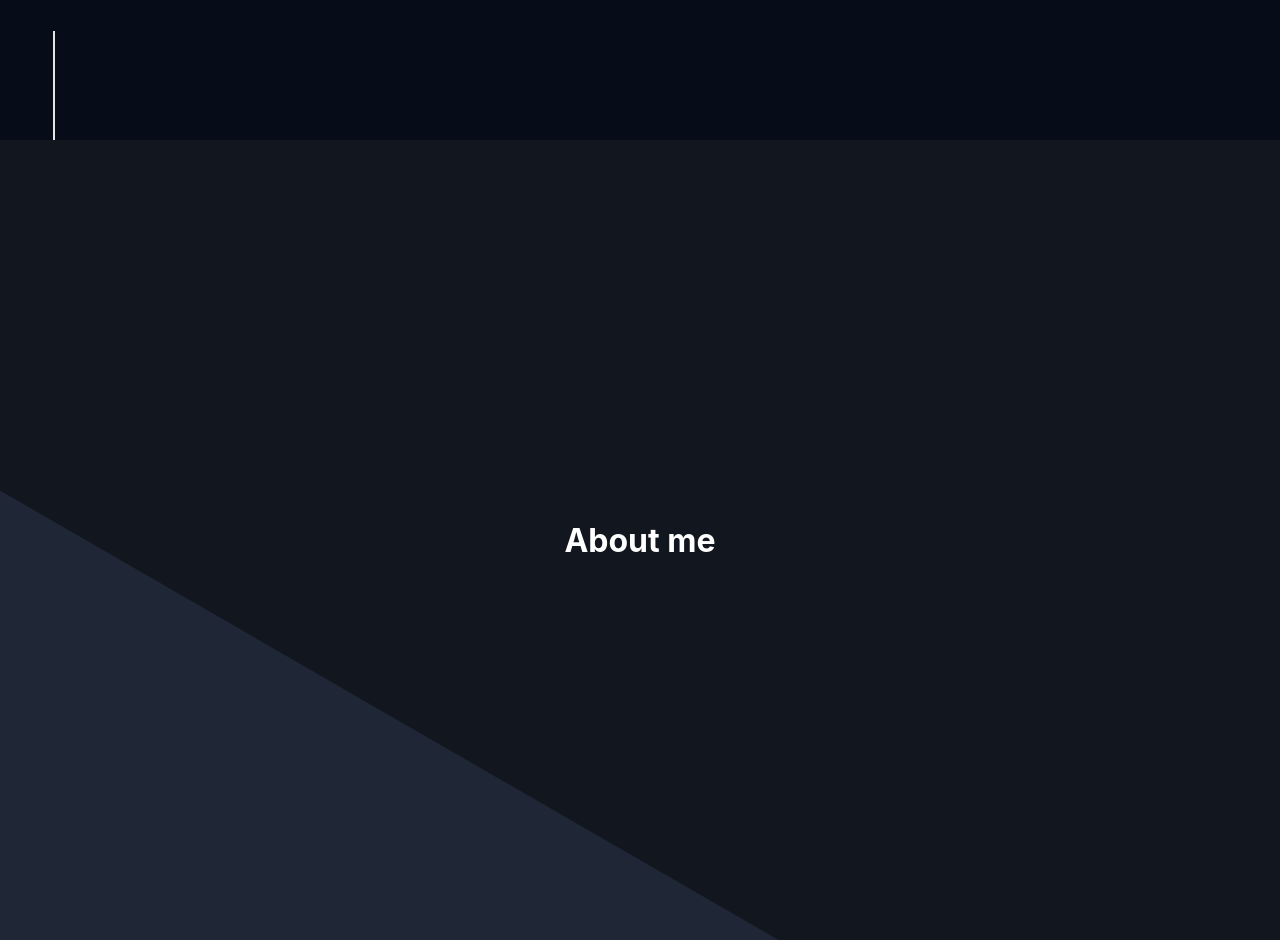
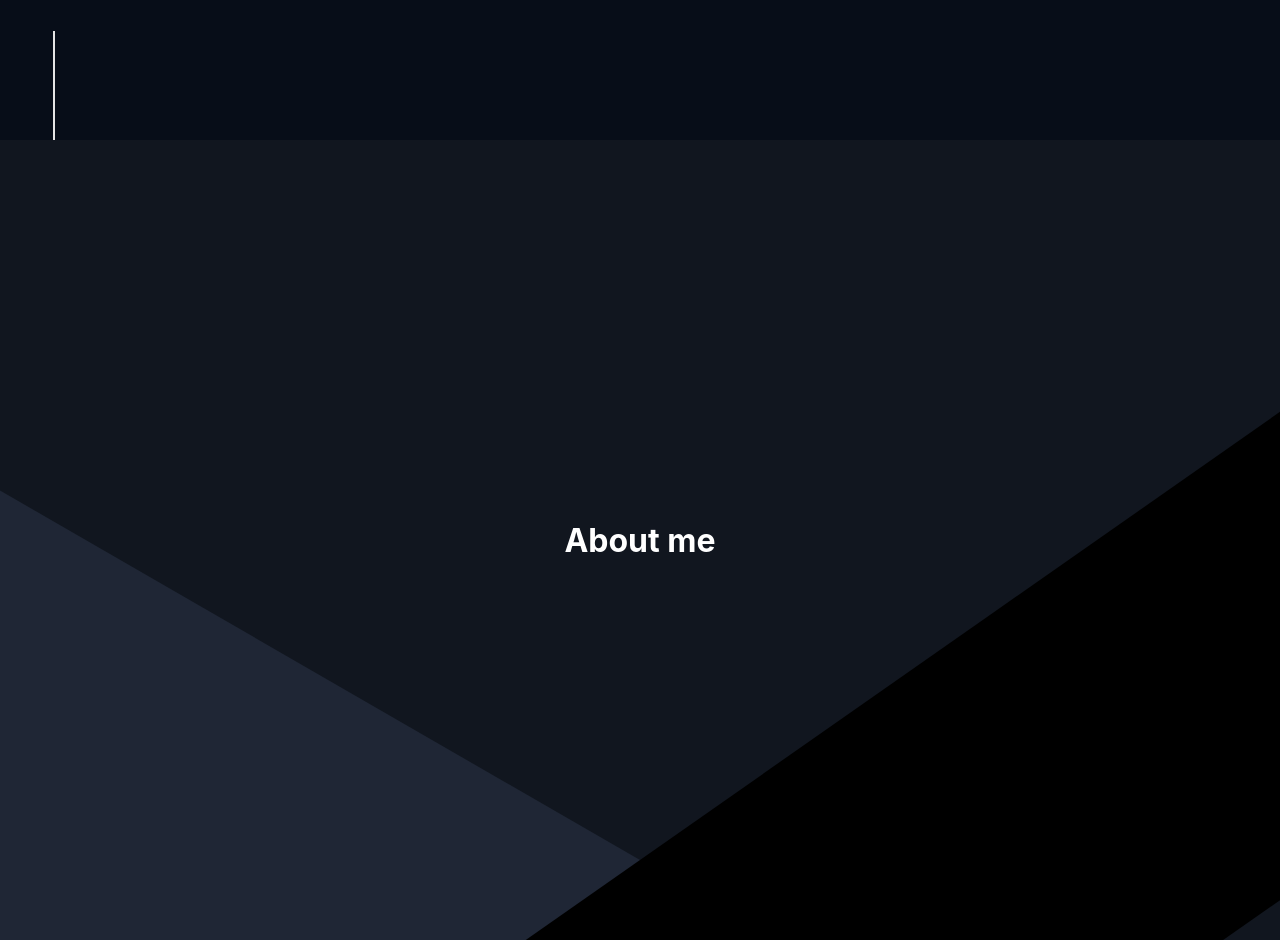
Before and after one commit to JakePitman/moreaporia, a React (Create React App) app: page / in a window 1280 px wide. Shown: the part 660-1600 px from the top of the page. Built offline with nearby package versions, Linux system fonts and the light colour scheme; a web font is replaced by a local one.

Commit message:
Add static lower right background

```diff
--- a/src/components/AboutPage/AboutPage.module.scss
+++ b/src/components/AboutPage/AboutPage.module.scss
@@ -22,3 +22,14 @@
   height: 50vh;
   transform-origin: top;
 }
+
+.lowerRightBackground {
+  background: #000000;
+  position: absolute;
+  transform: rotate(-35deg);
+  bottom: -40vh;
+  left: -50%;
+  width: 200vw;
+  height: 50vh;
+  transform-origin: top;
+}
--- a/src/components/AboutPage/AboutPage.tsx
+++ b/src/components/AboutPage/AboutPage.tsx
@@ -6,6 +6,7 @@ const AboutPage = () => {
     <div className={styles.container}>
       <h1 style={{ color: "white" }}>About me</h1>
       <div className={styles.lowerLeftBackground} />
+      <div className={styles.lowerRightBackground} />
     </div>
   );
 };
```
